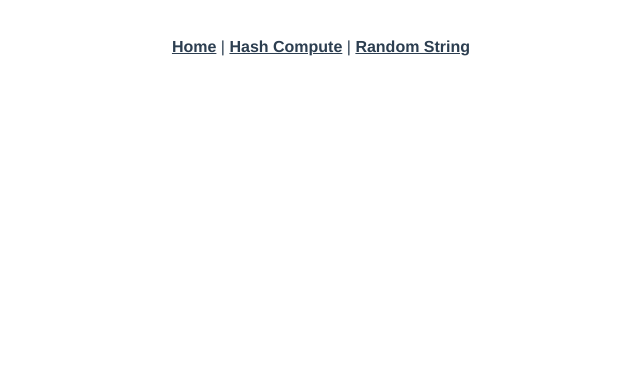
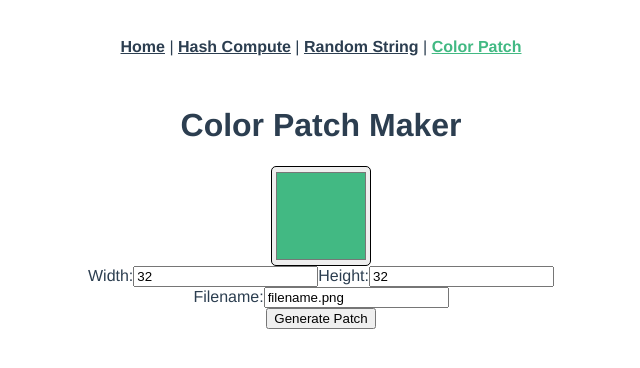
Before and after one commit to SoloSynth1/coders-toolbox, a Vue app: page /color-patch in a window 1280 px wide. Shown: the top 368 px of the page, without its empty margins (319-959 px from the left). Built offline with nearby package versions, Linux system fonts and the light colour scheme.

Commit message:
add ColorPatchMaker.vue

```diff
--- a/src/App.vue
+++ b/src/App.vue
@@ -3,7 +3,8 @@
     <div id="nav">
       <router-link to="/">Home</router-link> |
       <router-link to="/hash-compute">Hash Compute</router-link> |
-      <router-link to="/random-string">Random String</router-link>
+      <router-link to="/random-string">Random String</router-link> |
+      <router-link to="/color-patch">Color Patch</router-link>
     </div>
     <router-view/>
   </div>
--- /dev/null
+++ b/src/components/molecules/ColorPatchMaker.vue
@@ -0,0 +1,71 @@
+<template>
+  <div>
+    <h1>Color Patch Maker</h1>
+    <span class="content">
+      <div>
+        <input id="color-picker" type="color" v-model="colorCode"/>
+      </div>
+      <div>
+        <span>
+          <label>Width:</label>
+          <input type="number" v-model="width" required/>
+        </span>
+        <span>
+          <label>Height:</label>
+          <input type="number" v-model="height" required/>
+        </span>
+      </div>
+      <div>
+        <span>
+          <label>Filename:</label>
+          <input type="text" v-model="filename" required/>
+        </span>
+
+      </div>
+      <div>
+        <button @click.prevent="drawPatch">Generate Patch</button>
+        <canvas id="myCanvas" style="display: none;"></canvas>
+      </div>
+
+    </span>
+  </div>
+</template>
+
+<script>
+export default {
+  name: "ColorPatchMaker",
+  data() {
+    return {
+      width: 32,
+      height: 32,
+      colorCode: "#42b983",
+      filename: "filename.png"
+    }
+  },
+  methods: {
+    drawPatch() {
+      // set canvas dimensions
+      const canvas = document.getElementById("myCanvas");
+      canvas.height = this.height;
+      canvas.width = this.width;
+      // fill canvas with input color
+      const ctx = canvas.getContext("2d");
+      ctx.fillStyle = this.colorCode;
+      ctx.fillRect(0, 0, this.width, this.height);
+      // create download link
+      const link = document.createElement('a');
+      link.download = this.filename;
+      link.href = canvas.toDataURL();
+      link.click();
+    }
+  }
+}
+</script>
+
+<style scoped>
+#color-picker {
+  width: 100px;
+  height: 100px;
+  border-radius: 5px;
+}
+</style>
--- a/src/router/index.js
+++ b/src/router/index.js
@@ -3,6 +3,7 @@ import VueRouter from 'vue-router'
 import Home from '@/components/molecules/Home.vue'
 import HashCompute from '@/components/molecules/HashCompute'
 import RandomStringGenerator from "@/components/molecules/RandomStringGenerator";
+import ColorPatchMaker from "@/components/molecules/ColorPatchMaker";
 
 Vue.use(VueRouter)
 
@@ -22,6 +23,11 @@ const routes = [
     name: 'Random String',
     component: RandomStringGenerator
   },
+  {
+    path: '/color-patch',
+    name: 'Color Patch Maker',
+    component: ColorPatchMaker
+  }
 ]
 
 const router = new VueRouter({
```
